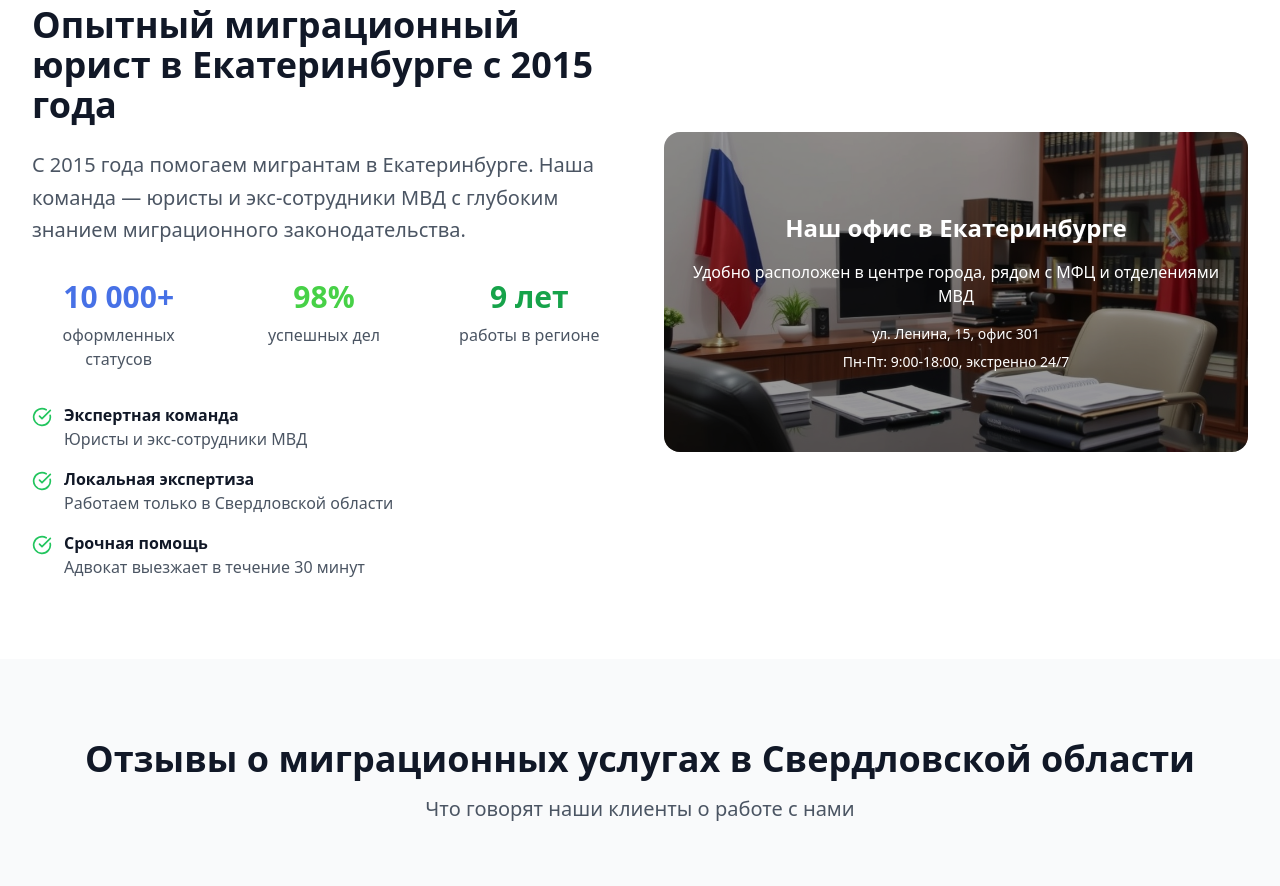
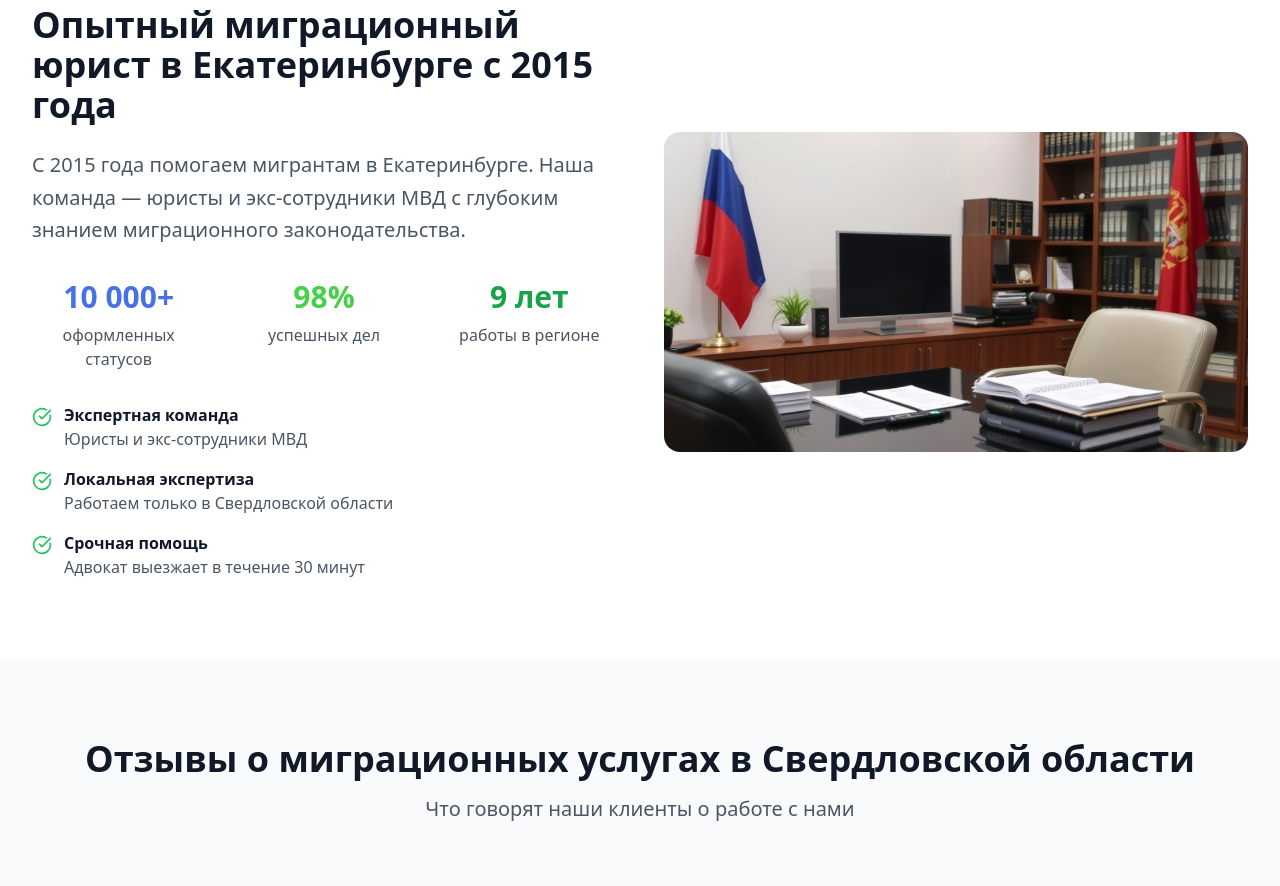
Before and after one commit to pr-poehali-dev/migration-assist-web, a React (Vite) app: page / in a window 1280 px wide. Shown: the part 1540-2426 px from the top of the page. Built offline with nearby package versions, Linux system fonts and the light colour scheme.

Commit message:
Удаление надписей с изображения

```diff
--- a/src/components/AboutSection.tsx
+++ b/src/components/AboutSection.tsx
@@ -58,20 +58,7 @@ const AboutSection = () => {
                 alt="Офис миграционного юриста в Екатеринбурге"
                 className="w-full h-80 object-cover"
               />
-              <div className="absolute inset-0 bg-black bg-opacity-40 flex items-center justify-center">
-                <div className="text-center text-white p-6">
-                  <h3 className="text-2xl font-bold mb-4">Наш офис в Екатеринбурге</h3>
-                  <p className="mb-4">Удобно расположен в центре города, рядом с МФЦ и отделениями МВД</p>
-                  <div className="space-y-2 text-sm">
-                    <div className="flex items-center justify-center space-x-2">
-                      <span>ул. Ленина, 15, офис 301</span>
-                    </div>
-                    <div className="flex items-center justify-center space-x-2">
-                      <span>Пн-Пт: 9:00-18:00, экстренно 24/7</span>
-                    </div>
-                  </div>
-                </div>
-              </div>
+
             </div>
           </div>
         </div>
```
